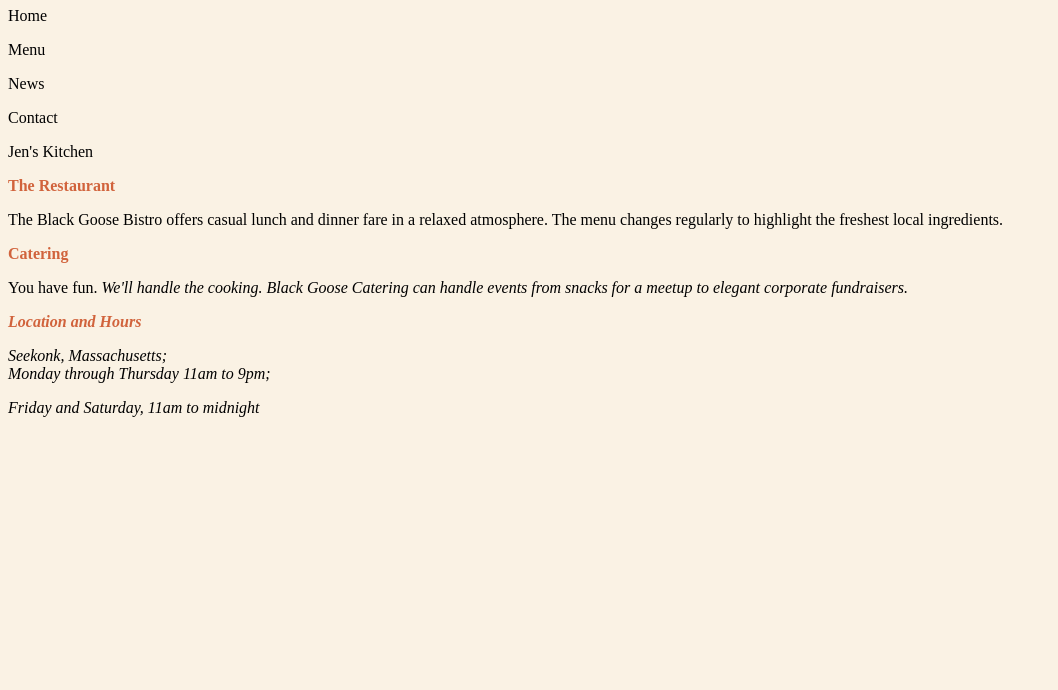
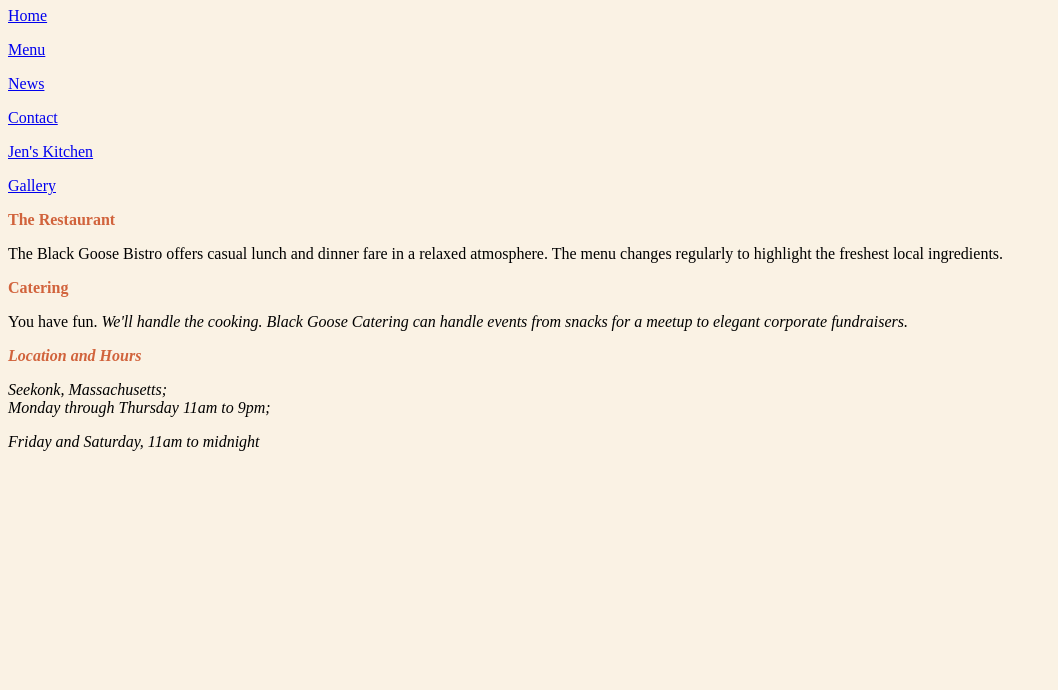
Before and after one commit to witchypixel/fid2, a plain HTML site: page bistro!.html in a window 1280 px wide. Shown: the part 110-800 px from the top of the page, without its empty margins (0-1058 px from the left). Drawn offline with Linux system fonts and the light colour scheme.

Commit message:
Add files via upload
revised

```diff
--- a/bistro!.html
+++ b/bistro!.html
@@ -1,5 +1,6 @@
 <!Doctype html>
 <html>
+
 
  <head>
  <meta charset="utf-8">
@@ -46,13 +47,14 @@
  <body>
 
 
- <h1><img src="blackgoose.png" alt=""><br>Black Goose Bistro</h1>
+ <h1><img src="blackgoose.png" alt="logo"><br>Black Goose Bistro</h1>
 
- <p> Home</p>
- <p>Menu</p>
- <p>News</p>
- <p>Contact</p>
- <p>Jen's Kitchen</p>
+ <p><a href="../index.html">Home</a></p>
+ <p><a href="menu.html">Menu</a></p>
+ <p><a href="news.html">News</a></p>
+ <p><a href="index.html">Contact</a></p>
+ <p><a href="jenskitchen.html">Jen's Kitchen</a></p>
+ <p><a href="gallery.html">Gallery</a></p>
 
  <h2>The Restaurant</h2>
 
```
